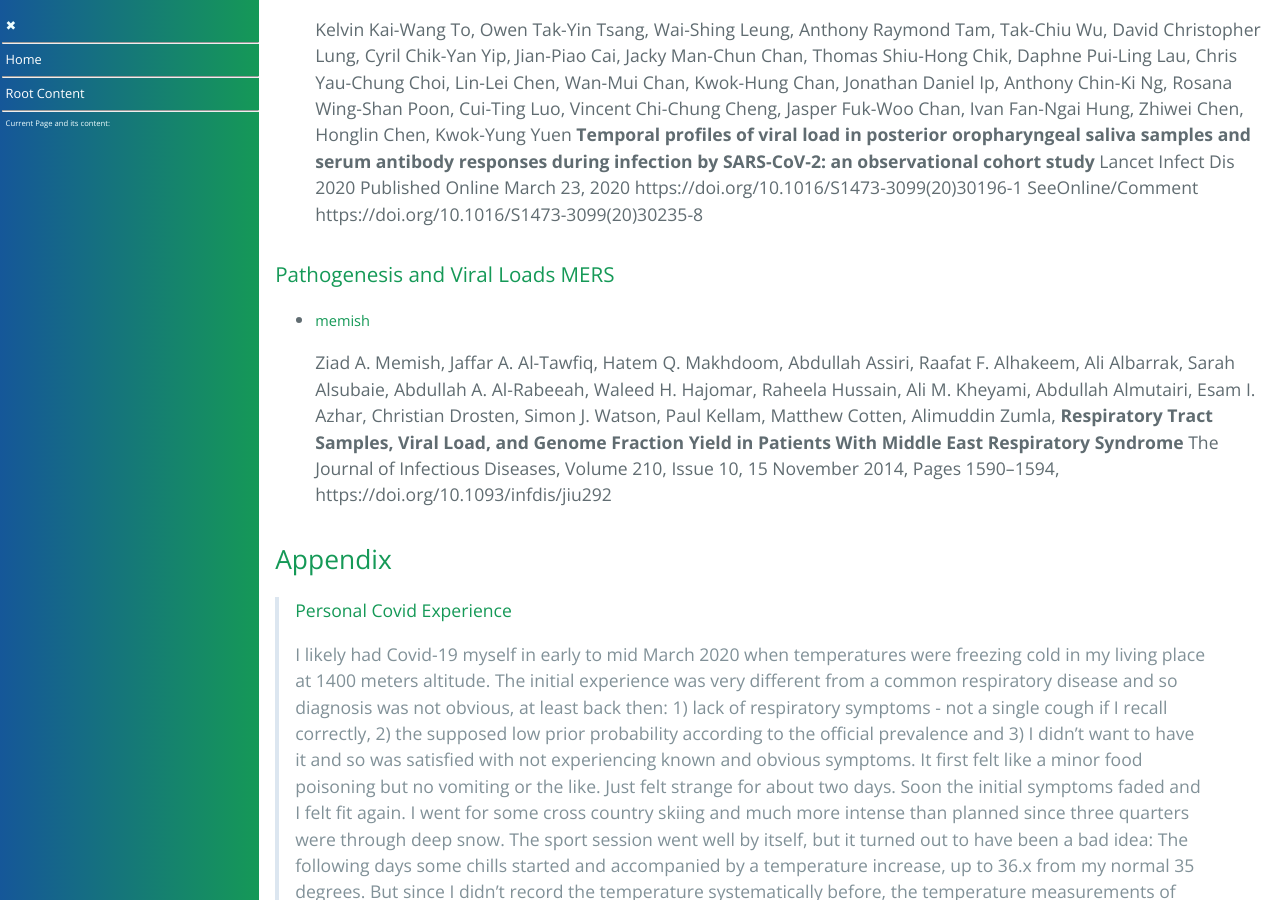
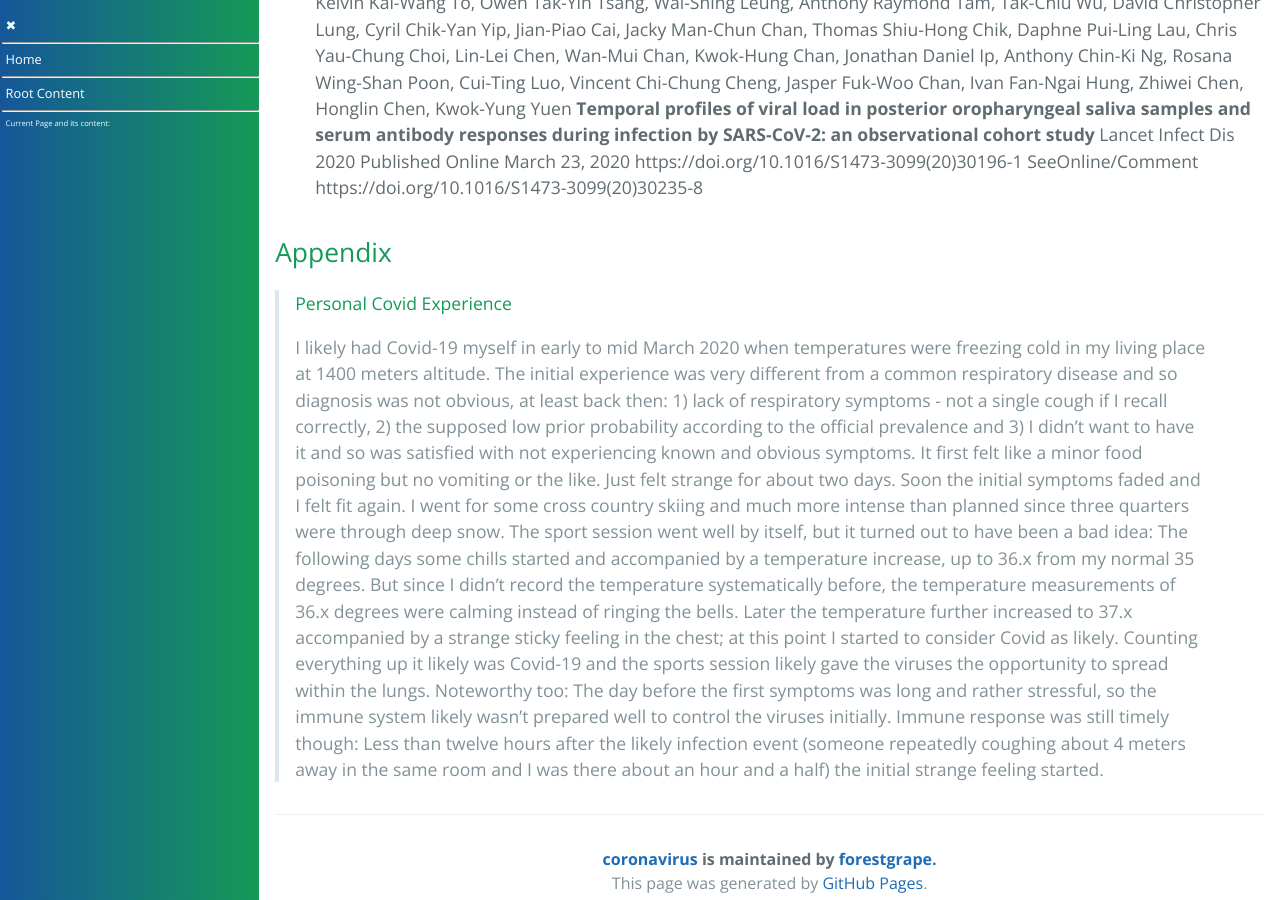
Before and after one commit to forestgrape/coronavirus, a Jekyll site: the page built from 3_medical/covid19.md, in a window 1280 px wide and 900 px high, scrolled down 9843 px. Built offline with Jekyll 4.4.1, drawn with Linux system fonts in a browser that asks for light colours; our own code applies the rules of GitHub Pages for plain Markdown files; some of the changed text lies outside the part shown.

Commit message:
moved refs to cov disease patterns

```diff
--- a/3_medical/covid19.md
+++ b/3_medical/covid19.md
@@ -24,7 +24,6 @@
   * [References Rehabilitation](#references-rehabilitation)
   * [Pathogenesis and Viral Loads Sars-Cov-1](#pathogenesis-and-viral-loads-sars-cov-1)
   * [Pathogenesis and Viral Loads Sars-Cov-2](#pathogenesis-and-viral-loads-sars-cov-2)
-  * [Pathogenesis and Viral Loads MERS](#pathogenesis-and-viral-loads-mers)
 * [Appendix](#appendix)
 
 
@@ -286,14 +285,6 @@ Barker-Davies RM, O’Sullivan O, Senaratne KPP, et al. Br J Sports Med 2020;54:
 
 
 
-### Pathogenesis and Viral Loads MERS
-* ##### memish
-    Ziad A. Memish, Jaffar A. Al-Tawfiq, Hatem Q. Makhdoom, Abdullah Assiri, Raafat F. Alhakeem, Ali Albarrak, Sarah Alsubaie, Abdullah A. Al-Rabeeah, Waleed H. Hajomar, Raheela Hussain, Ali M. Kheyami, Abdullah Almutairi, Esam I. Azhar, Christian Drosten, Simon J. Watson, Paul Kellam, Matthew Cotten, Alimuddin Zumla,
-    **Respiratory Tract Samples, Viral Load, and Genome Fraction Yield in Patients With Middle East Respiratory Syndrome**
-    The Journal of Infectious Diseases, Volume 210, Issue 10, 15 November 2014, Pages 1590–1594, https://doi.org/10.1093/infdis/jiu292
-
-
-
 
 ## Appendix
 > #### Personal Covid Experience
```
